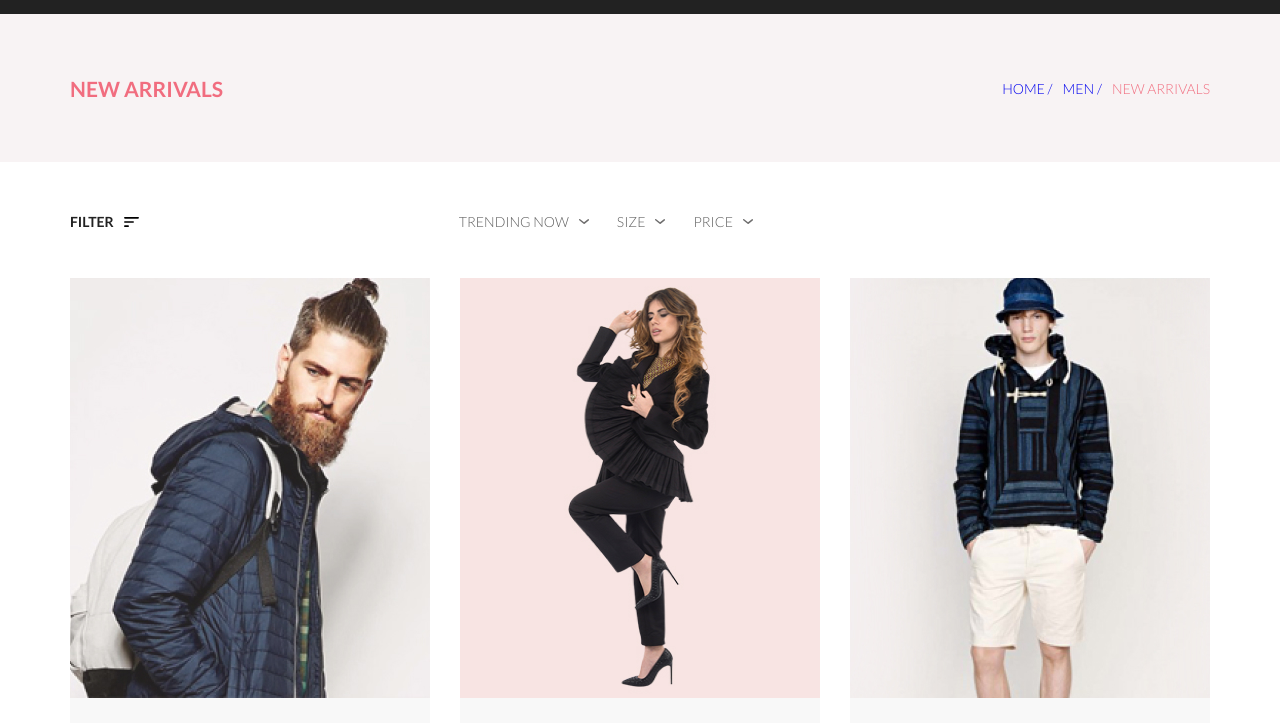
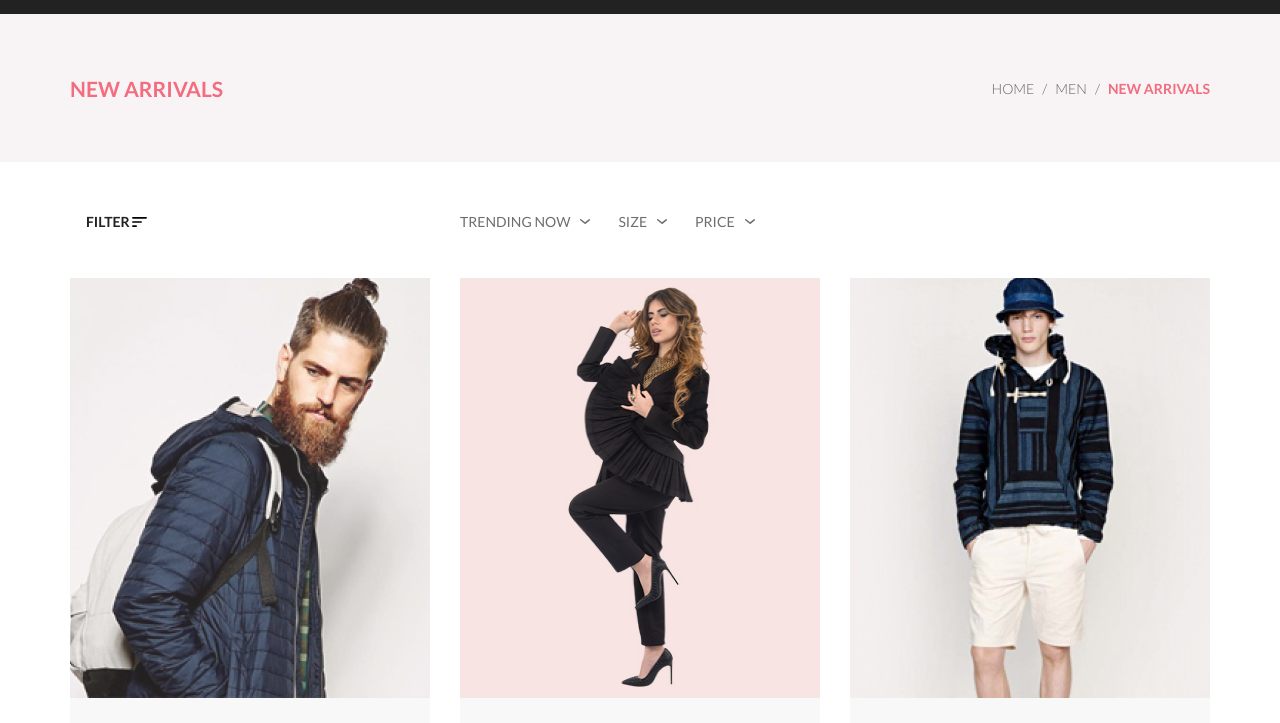
Before and after one commit to vilenan/Brand-shop, a plain HTML site: page catalog.html in a window 1280 px wide. Shown: the part 61-784 px from the top of the page. Drawn offline with Linux system fonts and the light colour scheme.

Commit message:
каталог фильтры

```diff
--- a/catalog.html
+++ b/catalog.html
@@ -28,22 +28,80 @@
         <main>
            <section class="new-arrivals">
                 <div class="new-arrivals-wrap container">
-             <h2 class="new-arrivals-title">NEW ARRIVALS</h2>
-             <ul class="breadcrumbs">
-                 <li class="breadcrumbs-item"><a href="index.html">HOME /</a></li>
-                 <li class="breadcrumbs-item"><a href="#">MEN /</a></li>
-                 <li class="breadcrumbs-item"><a href="!#" class="breadcrumbs-link-current">NEW ARRIVALS</a></li>
-             </ul></div>
+                    <h2 class="new-arrivals-title">NEW ARRIVALS</h2>
+                    <nav class="breadcrumbs">
+                         <a class="breadcrumbs-item-link" href="index.html">HOME</a>
+                         <a class="breadcrumbs-item-link" href="#">MEN</a>
+                         <a class="breadcrumbs-item-link breadcrumbs-link-current" href="!#">NEW ARRIVALS</a>
+                    </nav>
+                </div>
            </section>
            <section class="featured-goods container">
               <h2 class="visually-hidden">New arrivals</h2>
                <div class="filters">
-                   <p class="filter-title">FILTER</p>
-                   <ul class="filters-list">
-                       <li class="filters-item">TRENDING NOW</li>
-                       <li class="filters-item">SIZE</li>
-                       <li class="filters-item">PRICE</li>
-                   </ul>
+                  <div class="filters-container filters-active">
+                      <span class="filter-title">FILTER <svg class="filters-icon" width="15" height="10" viewBox="0 0 15 10" fill="none" xmlns="http://www.w3.org/2000/svg">
+<path d="M0.833333 10H4.16667C4.625 10 5 9.625 5 9.16667C5 8.70833 4.625 8.33333 4.16667 8.33333H0.833333C0.375 8.33333 0 8.70833 0 9.16667C0 9.625 0.375 10 0.833333 10ZM0 0.833333C0 1.29167 0.375 1.66667 0.833333 1.66667H14.1667C14.625 1.66667 15 1.29167 15 0.833333C15 0.375 14.625 0 14.1667 0H0.833333C0.375 0 0 0.375 0 0.833333ZM0.833333 5.83333H9.16667C9.625 5.83333 10 5.45833 10 5C10 4.54167 9.625 4.16667 9.16667 4.16667H0.833333C0.375 4.16667 0 4.54167 0 5C0 5.45833 0.375 5.83333 0.833333 5.83333Z" fill="black"/>
+</svg>
+ </span>
+
+                      <div class="filters-content">
+                        <details>
+                            <summary class="filters-item">CATEGORY</summary>
+                            <ul class="filters-ul">
+                                <li class="filters-ul-item">Accessories</li>
+                                <li class="filters-ul-item">Bags</li>
+                                <li class="filters-ul-item">Hoodies & Sweatshirts</li>
+                                <li class="filters-ul-item">Jackets & Coats</li>
+                                <li class="filters-ul-item">Polos</li>
+                                <li class="filters-ul-item">Shirts</li>
+                                <li class="filters-ul-item">Shoes</li>
+                                <li class="filters-ul-item">Sweaters & Knits</li>
+                                <li class="filters-ul-item">Hoodies & Sweatshirts</li>
+                                <li class="filters-ul-item">Jackets & Coats</li>
+                                <li class="filters-ul-item">Polos</li>
+                                <li class="filters-ul-item">Shirts</li>
+                            </ul>
+                        </details>
+                        <details>
+                            <summary class="filters-item">BRAND</summary>
+
+                        </details>
+                        <details>
+                            <summary class="filters-item">DESIGNER</summary>
+
+                        </details>
+                      </div>
+
+                  </div>
+                   <div class="filters-param">
+                      <details  class="filters-param-section">
+                           <summary class="filters-param-item">TRENDING NOW <img class="filters-param-image" src="img/filter-marker.svg" alt="галочка сортировки"></summary>
+                           <div class="filters-param-item-content">
+
+                                <label><input type="checkbox">M</label>
+                                <label><input type="checkbox">L</label>
+
+                           </div>
+                      </details>
+                      <details  class="filters-param-section">
+                           <summary class="filters-param-item">SIZE<img class="filters-param-image" src="img/filter-marker.svg" alt="галочка сортировки"></summary>
+                            <div class="filters-param-item-content">
+                                <label><input type="checkbox">XS</label>
+                                <label><input type="checkbox">S</label>
+                                <label><input type="checkbox">M</label>
+                                <label><input type="checkbox">L</label>
+
+                           </div>
+                      </details>
+                      <details class="filters-param-section">
+                          <summary class="filters-param-item">PRICE<img class="filters-param-image" src="img/filter-marker.svg" alt="галочка сортировки"></summary>
+                          <div class="filters-param-item-content">
+                               <label><input type="checkbox">M</label>
+                                <label><input type="checkbox">L</label>
+                           </div>
+                      </details>
+                   </div>
 
                </div>
                 <ul class="featured-goods-list">
--- a/css/style.css
+++ b/css/style.css
@@ -13,6 +13,10 @@
     margin: 0;
     padding: 0;
     box-sizing: border-box;
+}
+
+details summary::-webkit-details-marker {
+    display: none;
 }
 
 a {
@@ -556,7 +560,7 @@ input {
 }
 
 .social-list-link:hover path {
-    fill: var(--basic-white);
+     fill: var(--basic-white);
 }
 
 
@@ -583,66 +587,131 @@ input {
     display: flex;
 }
 
-.breadcrumbs-item:not(:last-child) {
-    margin-right: 10px;
+.breadcrumbs-item-link:not(:last-child)::after {
+    content: "/";
+    padding-left: 8px;
+    padding-right: 8px;
+}
+
+.breadcrumbs-item-link {
+    color: #636363;
 }
 
 .breadcrumbs-link-current {
     color: var(--basic-pink);
+    font-weight: bold;
+}
+
+.breadcrumbs-item-link:hover {
+    color: var(--basic-pink);
+    font-weight: bold;
 }
 
 .filters {
     margin-top: 51px;
-    display: flex;
+    display: grid;
+    grid-template-columns: 1fr 1fr 1fr;
+    column-gap: 30px;
     width: inherit;
+    position: relative;
+    font-family: Lato;
+    font-style: normal;
+    font-weight: normal;
+    font-size: 14px;
+    line-height: 17px;
+    /* identical to box height */
+    color: #6F6E6E;
 }
 
 .filter-title {
     font-weight: 600;
     color: var(--basic-black);
-    margin-right: 320px;
-    padding-right: 25px;
     position: relative
 }
 
-.filter-title::after {
-    content: "";
-    width: 15px;
-    height: 10px;
-    background-image: url(../img/filter-ham.svg);
-    background-repeat: no-repeat;
-    background-position: 0 0;
-    position: absolute;
-    right: 0;
-    top: 4px;
+.filters-container {
+    padding-left: 16px;
 }
 
 .filter-title:hover {
     color: #EF5B70;
 }
 
-.filters-list {
+.filter-title:hover .filters-icon>path {
+    fill: #EF5B70;
+}
+
+.filters-content {
+    display: none;
+    margin-top: 16px;
+}
+
+.filters-param {
+    grid-column: 2/4;
     list-style: none;
     display: flex;
 }
 
-.filters-item {
-    margin-right: 27px;
-    padding-right: 21px;
-    position: relative;
+.filters-active:hover {
+    width: 360px;
+    background-color: var(--basic-white);
+    box-shadow: 6px 4px 35px rgba(0, 0, 0, 0.21);
+    padding: 16px;
+    position: absolute;
+    z-index: 1;
+    top: -16px;
 }
 
-.filters-item::after {
-    content: "";
-    width: 11px;
-    height: 6px;
-    background-image: url(../img/filter-marker.svg);
-    background-repeat: no-repeat;
-    background-position: 0 0;
+.filters-active:hover .filters-content {
+    display: block;
+}
+
+.filters-ul {
+    list-style: none;
+    padding: 0 11px 24px 11px;
+}
+.filters-ul-item {
+    padding-top: 11px;
+}
+.filters-item {
+    font-family: Lato;
+    font-style: normal;
+    font-weight: normal;
+    font-size: 14px;
+    line-height: 17px;
+    color: #EF5B70;
+    border-bottom: 1px solid #EBEBEB;
+    border-left: 5px solid #EF5B70;
+    padding: 15px 11px;
+    margin-bottom: 18px;
+}
+
+.filters-param-section {
+    position: relative;
+    margin-right: 27px;
+}
+.filters-param-item:hover {
+    color:  var(--basic-pink);
+}
+.filters-param-item-content {
+    display: flex;
+    flex-direction: column;
+    background: var(--basic-white);
+    box-shadow: 6px 4px 35px rgba(0, 0, 0, 0.21);
     position: absolute;
-    right: 0;
-    top: 6px;
+    padding: 9px 30px 9px 9px;
+    z-index: 1;
+    top: 22px;
 }
+
+.filters-param-item {
+    display: flex;
+    align-items: center;
+}
+.filters-param-image {
+    margin-left: 10px;
+}
+
 
 .pagination-list {
     list-style: none;
@@ -684,7 +753,9 @@ input {
 .pagination-list-item:not(:last-child) {
     margin-right: 22px;
 }
-
+.pagination-link:hover {
+    color: var(--basic-pink);
+}
 .pagination-link-current {
     color: #EF5B70;
 }
```
